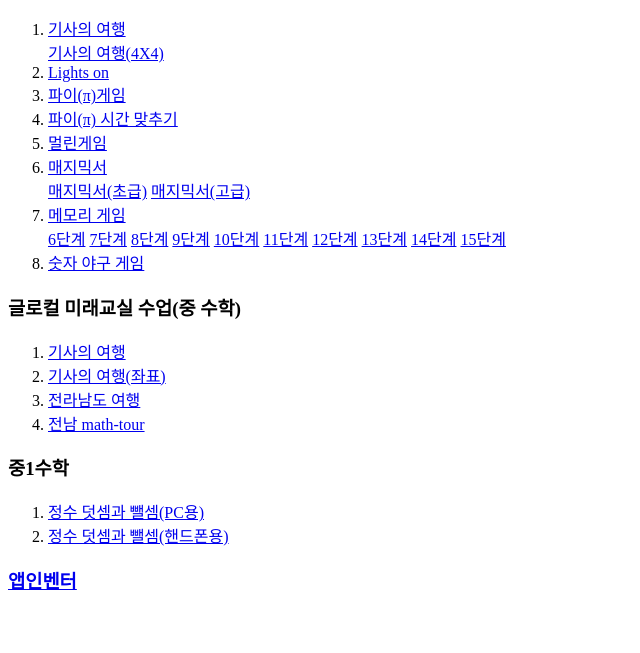
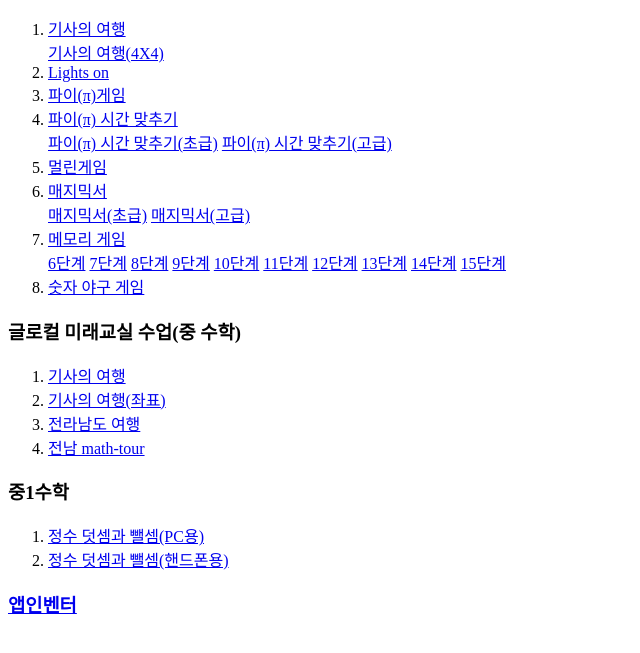
Before and after one commit to hangshik/hangshik.github.io, a plain HTML site: page index.html in a window 1280 px wide. Shown: the part 105-758 px from the top of the page, without its empty margins (0-640 px from the left). Drawn offline with Linux system fonts and the light colour scheme.

Commit message:
파이 시간

```diff
--- a/index.html
+++ b/index.html
@@ -12,6 +12,8 @@
   <li><a href="math/pi.html">파이(π)게임</a></li>
 
   <li><a href="mathgame/Pitime/">파이(π) 시간 맞추기</a></li>
+  <a href="mathgame/Pitime/index_e.html">파이(π) 시간 맞추기(초급)</a>
+  <a href="mathgame/Pitime/index_h.html">파이(π) 시간 맞추기(고급)</a>
 
   <li><a href="MerlinGame/">멀린게임</a></li>
 
```
